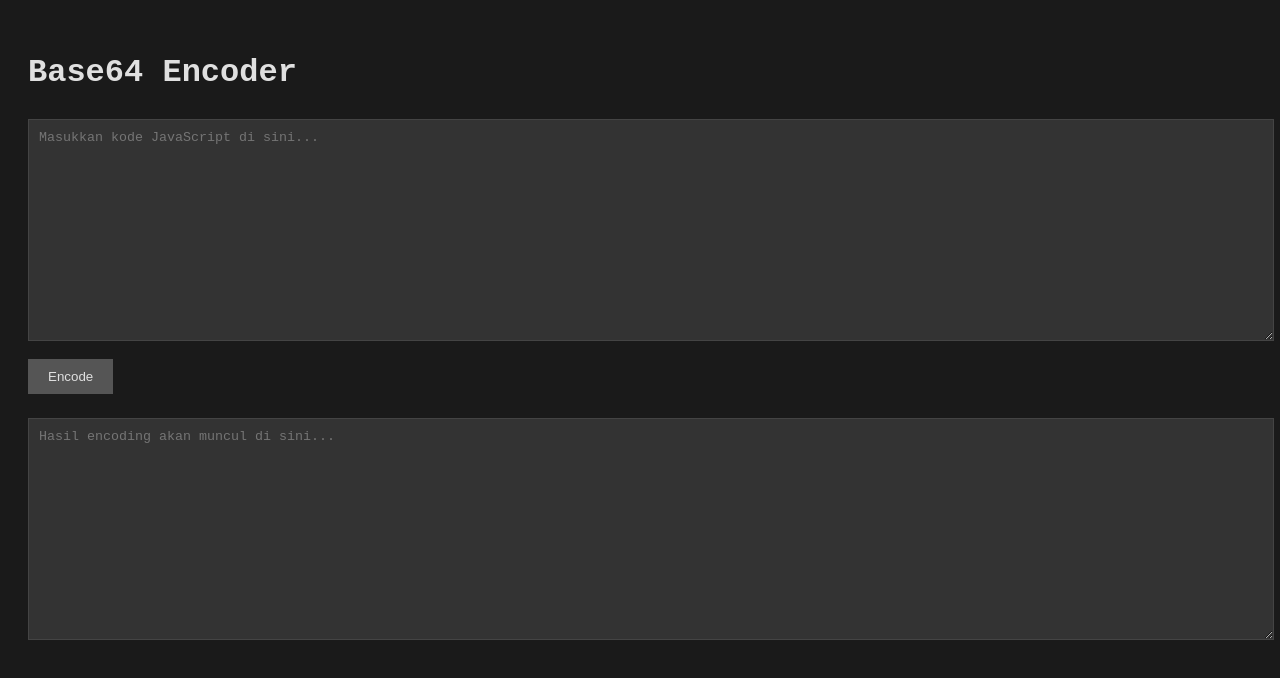
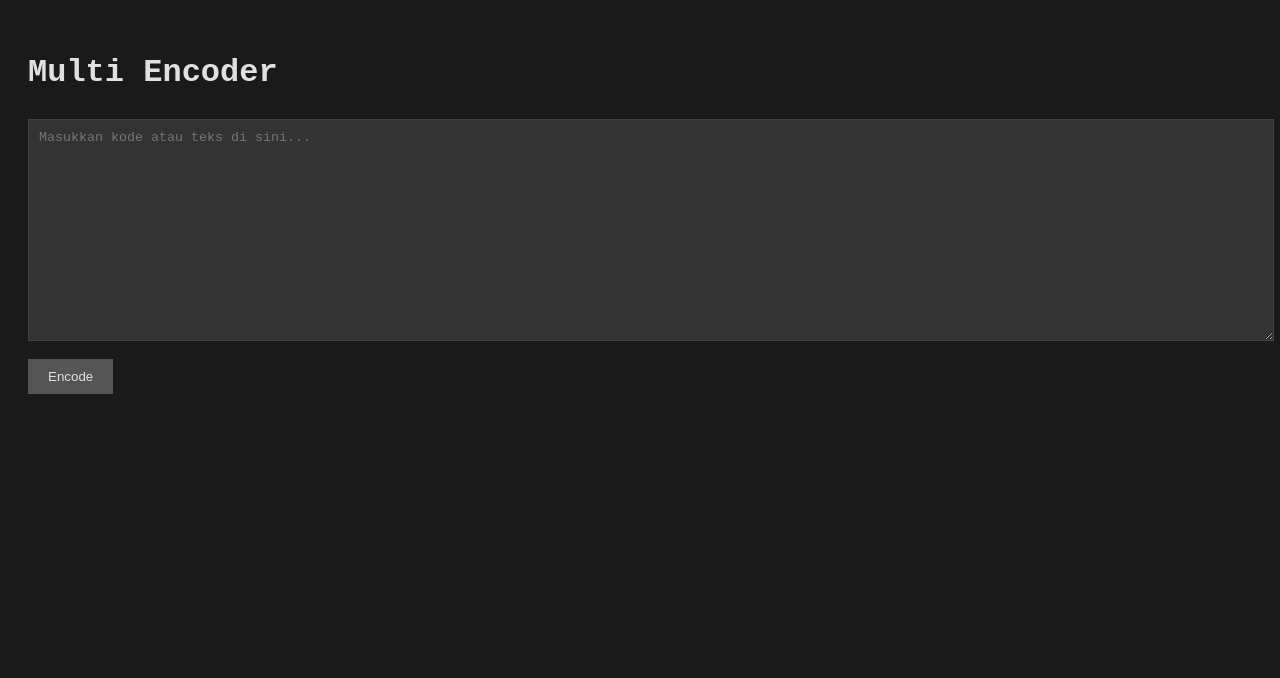
Before and after one commit to DavinnArdiano/percobaan, a plain HTML site: page index.html in a window 1280 px wide. Drawn offline with Linux system fonts and the light colour scheme.

Commit message:
Update index.html

```diff
--- a/index.html
+++ b/index.html
@@ -3,16 +3,16 @@
 <head>
   <meta charset="UTF-8">
   <meta name="viewport" content="width=device-width, initial-scale=1.0">
-  <title>Base64 Encoder</title>
+  <title>Multi Encoder</title>
   <link rel="stylesheet" href="style.css">
 </head>
 <body>
-  <h1>Base64 Encoder</h1>
-  <textarea id="inp" placeholder="Masukkan kode JavaScript di sini..."></textarea>
+  <h1>Multi Encoder</h1>
+  <textarea id="inputText" placeholder="Masukkan kode atau teks di sini..."></textarea>
   <br>
-  <button id="enc">Encode</button>
+  <button id="encodeButton">Encode</button>
   <br><br>
-  <textarea id="out" placeholder="Hasil encoding akan muncul di sini..."></textarea>
+  <pre id="outputText"></pre>
   <script src="script.js"></script>
 </body>
 </html>
```
